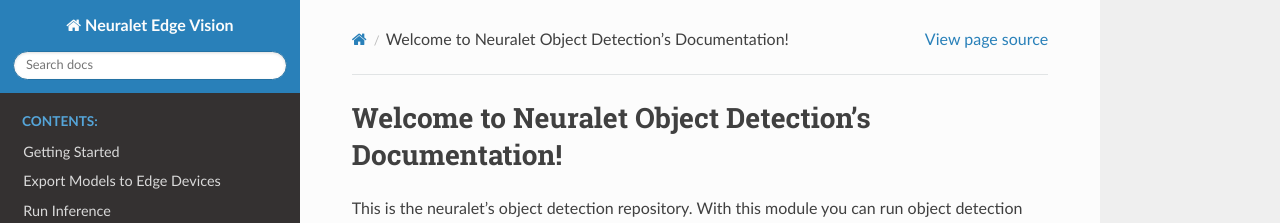
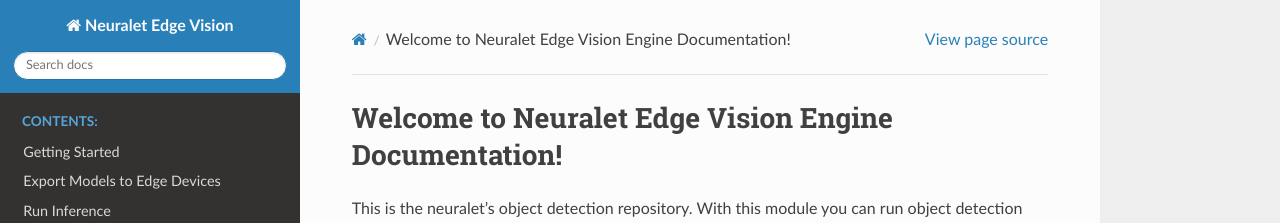
Before and after one commit to alpha-carinae29/docs, a Sphinx documentation site: the page built from docs/source/index.rst, in a window 1280 px wide and 1083 px high. Shown: the top 223 px of the window. Built offline with Sphinx 7.4.7 and the Read the Docs theme 2.0.0, drawn with Linux system fonts in a browser that asks for light colours.

Commit message:
update title

```diff
--- a/docs/source/index.rst
+++ b/docs/source/index.rst
@@ -3,7 +3,7 @@
    You can adapt this file completely to your liking, but it should at least
    contain the root `toctree` directive.
 
-Welcome to Neuralet Object Detection's Documentation!
+Welcome to Neuralet Edge Vision Engine Documentation!
 =====================================================
 This is the neuralet's object detection repository. With this module you can run object detection models on various edge devices and create an adaptive learning session to customize object detection models to your specific environment. for more information please visit our `website <https://neuralet.com/>`_.or reach out to hello@neuralet.com.
 
```
